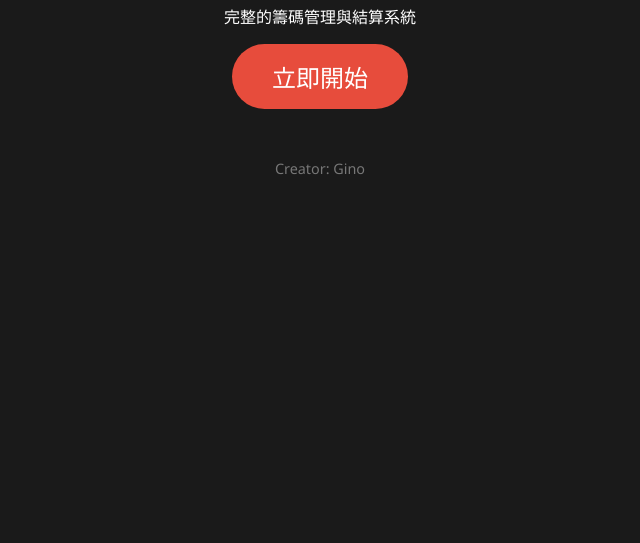
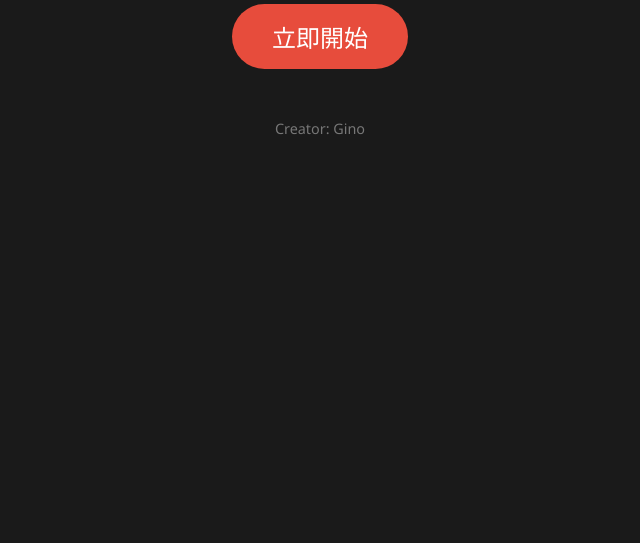
Before and after one commit to gcgcg123/pokerchip, a plain HTML site: page index.html in a window 1280 px wide. Shown: the part 257-800 px from the top of the page, without its empty margins (320-960 px from the left). Drawn offline with Linux system fonts and the light colour scheme.

Commit message:
chore: 移除封面副標「完整的籌碼管理與結算系統」

```diff
--- a/index.html
+++ b/index.html
@@ -113,7 +113,6 @@
     <div id="page-cover" class="page active cover">
         <h1>Poker Chip Master</h1>
         <h2>撲克籌碼結算工具</h2>
-        <p>完整的籌碼管理與結算系統</p>
         <button class="btn-main" onclick="navTo('page-setup')">立即開始</button>
         <div class="footer">Creator: Gino</div>
     </div>
```
